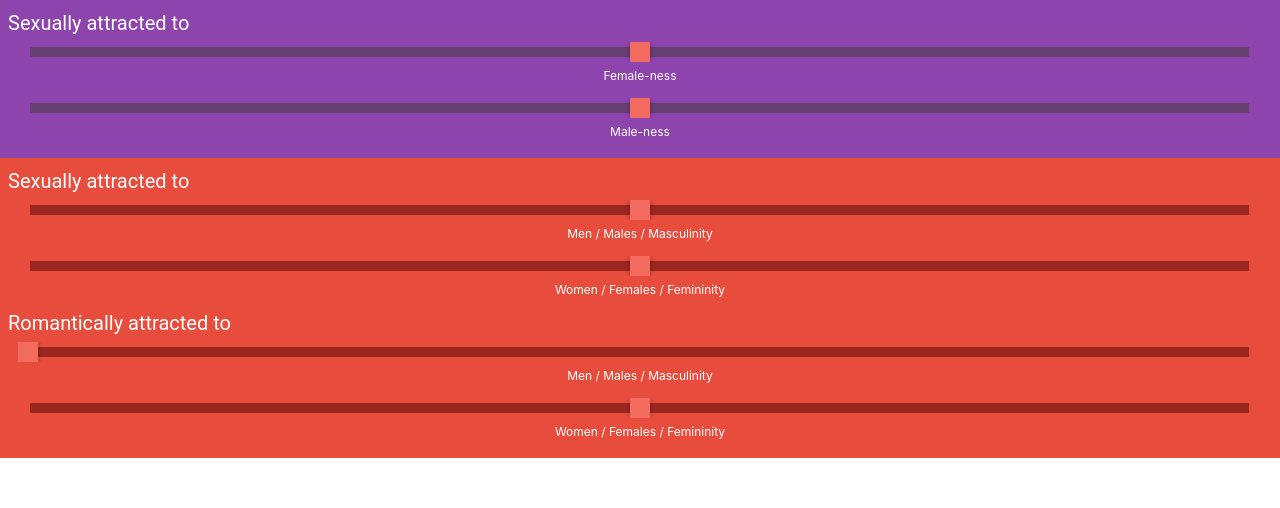
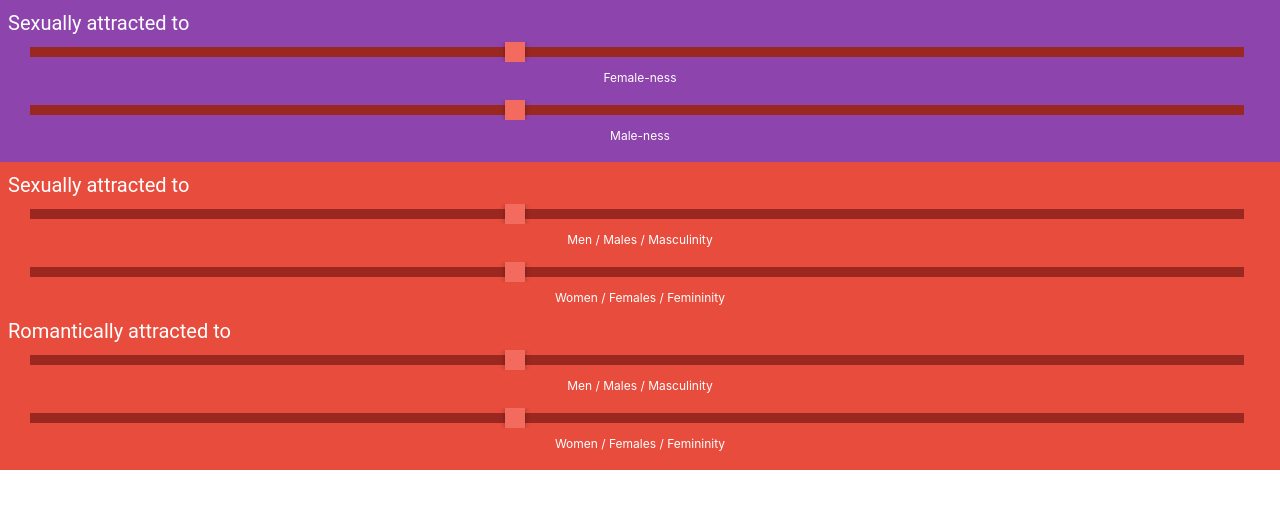
Before and after one commit to smailio/gender-bread, a React (Create React App) app: page / in a window 1280 px wide. Shown: the top 508 px of the page. Built offline with nearby package versions, Linux system fonts and the light colour scheme.

Commit message:
use styled components for range styling

```diff
--- a/src/App.css
+++ b/src/App.css
@@ -8,46 +8,6 @@ form{
     margin:0 auto;
 }
 
-input[type="range"]{
-    -webkit-appearance:none;
-    width:100%;
-    height:20px;
-    margin:4px 10px;
-    background: linear-gradient(to right, #9A2720 0%, #9A2720 100%);
-    background-size:98% 10px;
-    background-position:center;
-    background-repeat:no-repeat;
-    overflow:hidden;
-    outline: none;
-}
-
-input[type=range]::-moz-range-track {
-    visibility: hidden;
-}
-
-
-input[type=range]::-moz-range-thumb  {
-    width:20px;
-    height:20px;
-    background:#F26B5E;
-    position:relative;
-    z-index:3;
-    box-shadow:0 0 5px 0 rgba(0,0,0,0.3);
-    border: none;
-    border-radius: 0;
-}
-
-input[type="range"]::-webkit-slider-thumb{
-    -webkit-appearance:none;
-    width:20px;
-    height:20px;
-    background:#F26B5E;
-    position:relative;
-    z-index:3;
-    box-shadow:0 0 5px 0 rgba(0,0,0,0.3);
-    border: none;
-    border-radius: 0;
-}
 
 p{
     width:100%;
--- a/src/components/AttractionSection.js
+++ b/src/components/AttractionSection.js
@@ -1,4 +1,5 @@
 import React from 'react';
+import FlatRange from './FlatRange';
 
 export default ({}) => (
   <div
@@ -22,7 +23,7 @@ export default ({}) => (
       }}
     >
       <div style={{ display: 'flex', justifyContent: 'center' }}>
-        <input type="range" defaultValue="50" />
+        <FlatRange />
       </div>
 
       <div className="range-label">Men / Males / Masculinity</div>
@@ -35,7 +36,7 @@ export default ({}) => (
       }}
     >
       <div style={{ display: 'flex', justifyContent: 'center' }}>
-        <input type="range" defaultValue="50" />
+        <FlatRange />
       </div>
       <div className="range-label">Women / Females / Femininity</div>
     </div>
@@ -48,7 +49,7 @@ export default ({}) => (
       }}
     >
       <div style={{ display: 'flex', justifyContent: 'center' }}>
-        <input type="range" defaultValue="0" />
+        <FlatRange />
       </div>
 
       <div className="range-label">Men / Males / Masculinity</div>
@@ -61,7 +62,7 @@ export default ({}) => (
       }}
     >
       <div style={{ display: 'flex', justifyContent: 'center' }}>
-        <input type="range" defaultValue="50" />
+        <FlatRange />
       </div>
       <div className="range-label">Women / Females / Femininity</div>
     </div>
--- a/src/components/BiologicalSexSection.js
+++ b/src/components/BiologicalSexSection.js
@@ -1,5 +1,5 @@
 import React from 'react';
-import styled from 'styled-components';
+import FlatRange from './FlatRange';
 
 export default ({}) => (
   <div
@@ -23,16 +23,7 @@ export default ({}) => (
       }}
     >
       <div style={{ display: 'flex', justifyContent: 'center' }}>
-        <input
-          style={{
-            background: 'linear-gradient(to right, #674172 0%, #674172 100%)',
-            backgroundSize: '98% 10px',
-            backgroundPosition: 'center',
-            backgroundRepeat: 'no-repeat'
-          }}
-          type="range"
-          defaultValue="50"
-        />
+        <FlatRange />
       </div>
 
       <div className="range-label">Female-ness</div>
@@ -44,16 +35,7 @@ export default ({}) => (
         }}
       >
         <div style={{ display: 'flex', justifyContent: 'center' }}>
-          <input
-            style={{
-              background: 'linear-gradient(to right, #674172 0%, #674172 100%)',
-              backgroundSize: '98% 10px',
-              backgroundPosition: 'center',
-              backgroundRepeat: 'no-repeat'
-            }}
-            type="range"
-            defaultValue="50"
-          />
+          <FlatRange />
         </div>
         <div className="range-label">Male-ness</div>
       </div>
--- /dev/null
+++ b/src/components/FlatRange.js
@@ -0,0 +1,52 @@
+import React from 'react';
+import styled from 'styled-components';
+
+const Wrapper = styled.div`
+  width: 100%;
+  box-sizing: border-box;
+  input[type='range'] {
+    box-sizing: border-box;
+    -webkit-appearance: none;
+    width: 98%;
+    height: 20px;
+    margin: 4px 10px;
+    background: linear-gradient(to right, #9a2720 0%, #9a2720 100%) no-repeat
+      center;
+    background-size: 98% 10px;
+    overflow: hidden;
+    outline: none;
+  }
+
+  input[type='range']::-moz-range-track {
+    visibility: hidden;
+  }
+
+  input[type='range']::-moz-range-thumb {
+    width: 20px;
+    height: 20px;
+    background: #f26b5e;
+    position: relative;
+    z-index: 3;
+    box-shadow: 0 0 5px 0 rgba(0, 0, 0, 0.3);
+    border: none;
+    border-radius: 0;
+  }
+
+  input[type='range']::-webkit-slider-thumb {
+    -webkit-appearance: none;
+    width: 20px;
+    height: 20px;
+    background: #f26b5e;
+    position: relative;
+    z-index: 3;
+    box-shadow: 0 0 5px 0 rgba(0, 0, 0, 0.3);
+    border: none;
+    border-radius: 0;
+  }
+`;
+
+export default ({}) => (
+  <Wrapper>
+    <input type="range" defaultValue={40} />
+  </Wrapper>
+);
```
